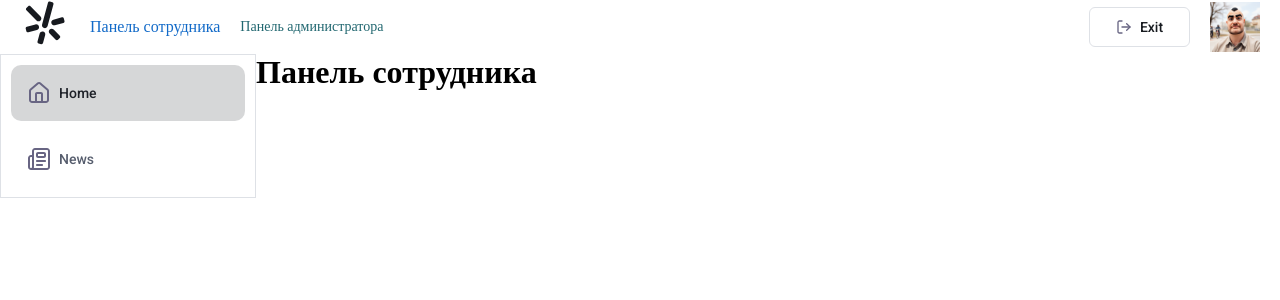
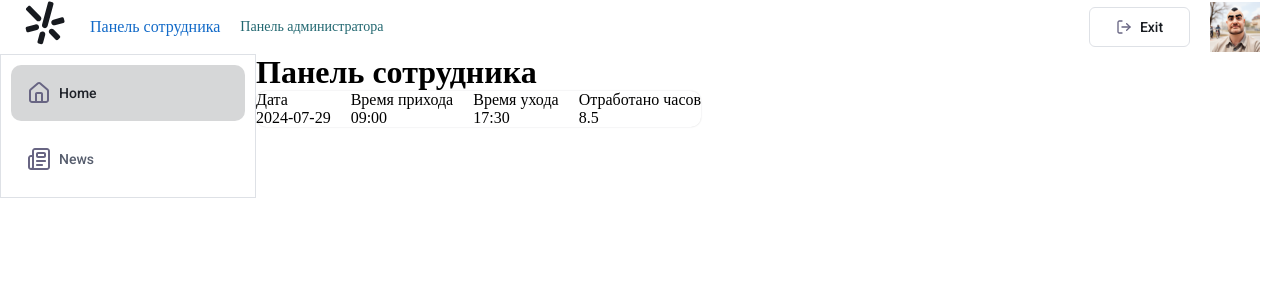
Before and after one commit to invictus1902/my_progekt_work, a React (Create React App) app: page /sotrudnik in a window 1280 px wide. Shown: the top 300 px of the page. Built offline with nearby package versions, Linux system fonts and the light colour scheme.

Commit message:
emir26.10.2025

```diff
--- a/src/all_pages/sotrednik/sotrudnik.js
+++ b/src/all_pages/sotrednik/sotrudnik.js
@@ -23,7 +23,44 @@
                 <div className={`${state === 1 ? 'sotrudnik__content__home' : 'none'}`}>
                     <h1>Панель сотрудника</h1>
                     <div className="sotrudnik__content__home__work_info">
-                        <div className="sotrudnik__content__work_info__left"></div>
+                        <div className="sotrudnik__content__home__work_info__left">
+                            <div className="sotrudnik__content__home__work_info__left__info">
+                                <div className="sotrudnik__content__home__work_info__left__info__top">
+                                    <p>Дата</p>
+                                </div>
+                                <div className="sotrudnik__content__home__work_info__left__info__line"></div>
+                                <div className="sotrudnik__content__home__work_info__left__info__bottom">
+                                    <p>2024-07-29</p>
+                                </div>
+                            </div>
+                            <div className="sotrudnik__content__home__work_info__left__info">
+                                <div className="sotrudnik__content__home__work_info__left__info__top">
+                                    <p>Время прихода</p>
+                                </div>
+                                <div className="sotrudnik__content__home__work_info__left__info__line"></div>
+                                <div className="sotrudnik__content__home__work_info__left__info__bottom">
+                                    <p>09:00</p>
+                                </div>
+                            </div>
+                            <div className="sotrudnik__content__home__work_info__left__info">
+                                <div className="sotrudnik__content__home__work_info__left__info__top">
+                                    <p>Время ухода</p>
+                                </div>
+                                <div className="sotrudnik__content__home__work_info__left__info__line"></div>
+                                <div className="sotrudnik__content__home__work_info__left__info__bottom">
+                                    <p>17:30</p>
+                                </div>
+                            </div>
+                            <div className="sotrudnik__content__home__work_info__left__info">
+                                <div className="sotrudnik__content__home__work_info__left__info__top">
+                                    <p>Отработано часов</p>
+                                </div>
+                                <div className="sotrudnik__content__home__work_info__left__info__line"></div>
+                                <div className="sotrudnik__content__home__work_info__left__info__bottom">
+                                    <p>8.5</p>
+                                </div>
+                            </div>
+                        </div>
                         <div className="sotrudnik__content__work_info__right"></div>
                     </div>
                 </div>
--- a/src/all_pages/sotrednik/sotrudnik.scss
+++ b/src/all_pages/sotrednik/sotrudnik.scss
@@ -11,13 +11,15 @@
     display: flex;
     flex-direction: column;
     gap: 10px;
+
     &__no_active,
     &__active {
-      img{
+      img {
         width: 24px;
         height: 24px;
         fill: currentColor;
       }
+
       padding: 16px 16px;
       display: flex;
       align-items: center;
@@ -27,7 +29,7 @@
       cursor: pointer;
     }
 
-    &__active{
+    &__active {
       font-family: Roboto;
       font-size: 14px;
       line-height: 22px;
@@ -48,16 +50,38 @@
 
   &__content {
     width: 80%;
-    &__home{
-      &__work_info{
-        &__left{
-          width: 25%;
+
+    &__home {
+      &__work_info {
+        display: flex;
+        align-items: center;
+        justify-content: space-around;
+        &__left {
+          display: flex;
+          align-items: center;
+          justify-content: space-between;
+          width: 100%;
+          gap:20px;
           background: #FFFFFFFF; /* white */
           border-radius: 10px;
           box-shadow: 0px 0px 1px #171a1f12, 0px 0px 2px #171a1f1F; /* shadow-xs */
+          &__info {
+            &__top {
+              //width: 125px;
+            }
+
+            &__line {
+
+            }
+
+            &__bottom {
+
+            }
+          }
         }
+
         &__right{
-
+          width: 35%;
         }
       }
     }
```
